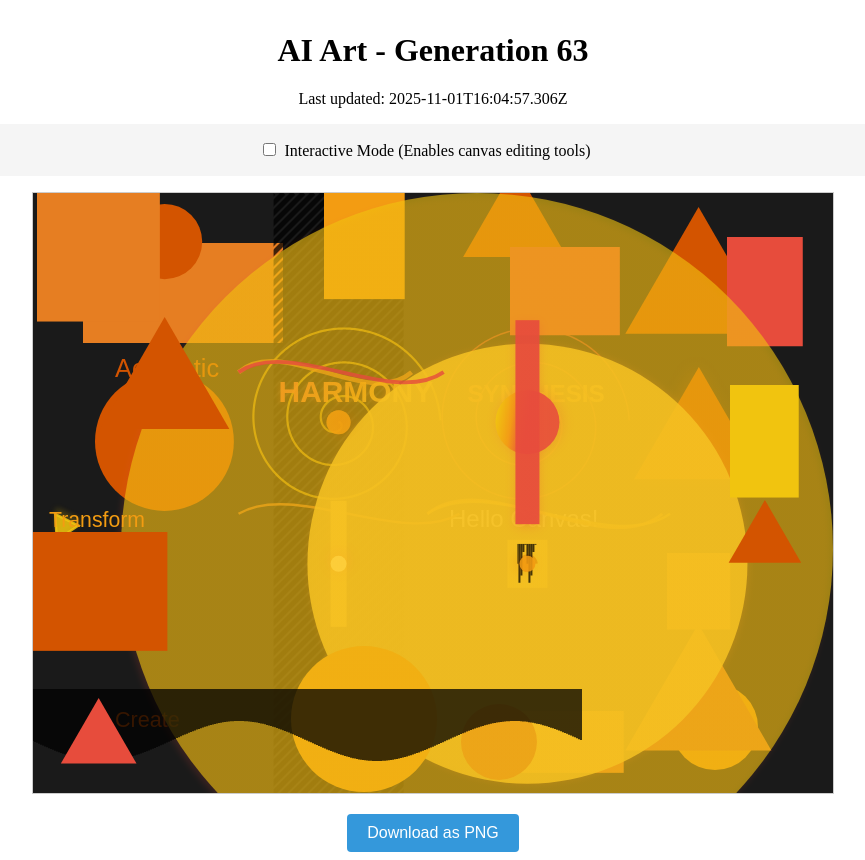
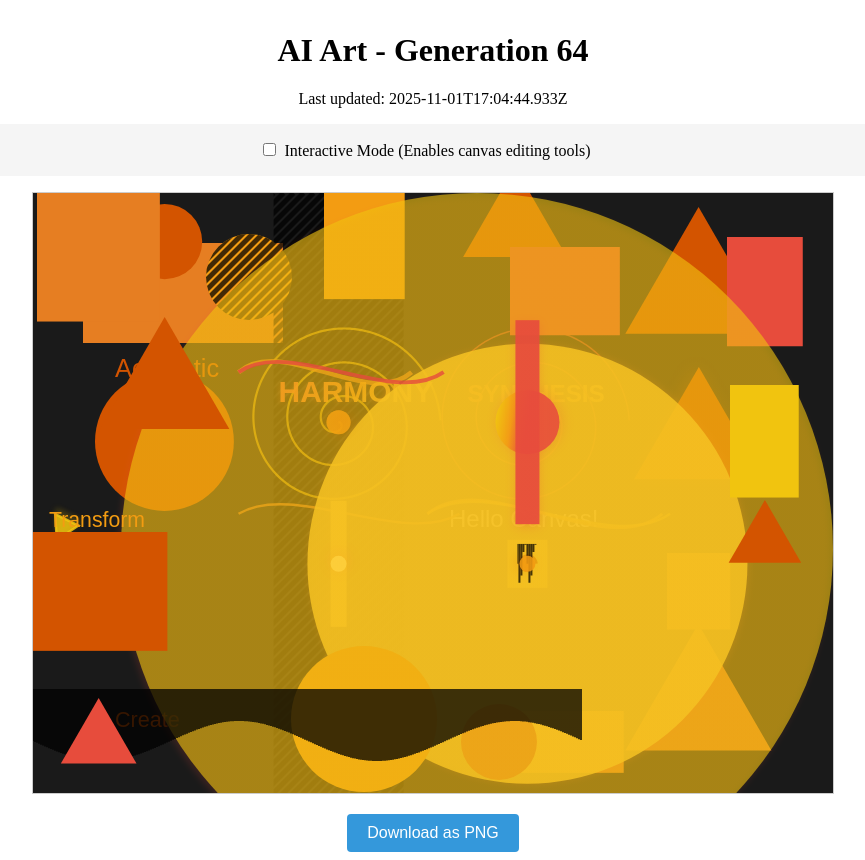
Before and after one commit to mcclowes/ai-art, a React (Vite) app: page / in a window 1280 px wide. Shown: the whole page, without its empty margins (207-1072 px from the left). Built offline with nearby package versions, Linux system fonts and the light colour scheme.

Commit message:
Improve artwork - Generation 64

```diff
--- a/src/artwork-state.ts
+++ b/src/artwork-state.ts
@@ -98,8 +98,8 @@ export const artworkState: ArtworkState = {
     },
     {
       "type": "circle",
-      "x": 682,
-      "y": 534,
+      "x": 216,
+      "y": 84,
       "radius": 43.00178118305132,
       "fillStyle": "#f39c12",
       "id": "circle_1761797181205"
@@ -801,7 +801,7 @@ export const artworkState: ArtworkState = {
       "id": "triangle_1762013097306"
     }
   ],
-  "generation": 63,
-  "lastUpdated": "2025-11-01T16:04:57.306Z",
+  "generation": 64,
+  "lastUpdated": "2025-11-01T17:04:44.933Z",
   "cycleStarted": "2025-10-30T02:35:06.400Z"
 };
```
